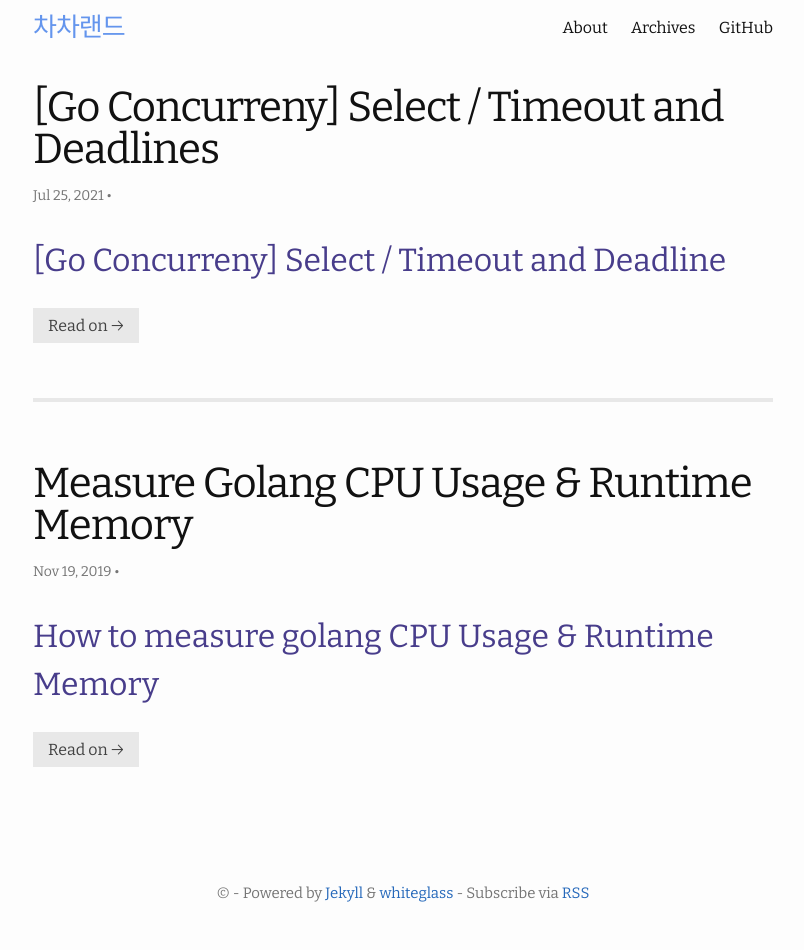
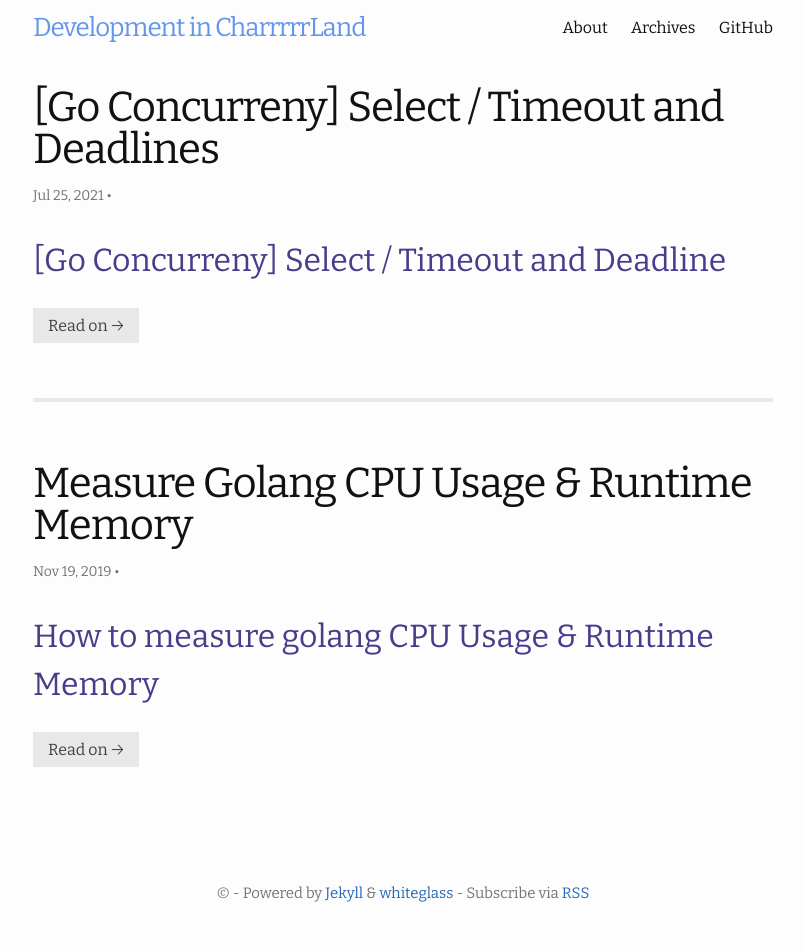
Before and after one commit to jiwonCha/jiwonCha.github.io, a Jekyll site: the page built from index.html, in a window 1280 px wide. Shown: the whole page, without its empty margins (237-1041 px from the left). Built offline with Jekyll 4.4.1, drawn with Linux system fonts in a browser that asks for light colours; the list of posts is cut into pages by our own code.

Commit message:
Update blog title

```diff
--- a/_config.yml
+++ b/_config.yml
@@ -18,13 +18,13 @@
 # You can create any custom variable you would like, and they will be accessible
 # in the templates via {{ site.myvariable }}.
 
-title: 차차랜드
+title: Development in CharrrrrLand
 email: wonny.jw@gmail.com
 #description: >- # this means to ignore newlines until "baseurl:"
 #        Write an awesome description for your new site here. You can edit this
 #        line in _config.yml. It will appear in your document head meta (for
 #        Google search results) and in your feed.xml site description.
-baseurl: # the subpath of your site, e.g. /blog
+# baseurl: # the subpath of your site, e.g. /blog
 url: # the base hostname & protocol for your site, e.g. http://example.com
 
 # Build settings
```
